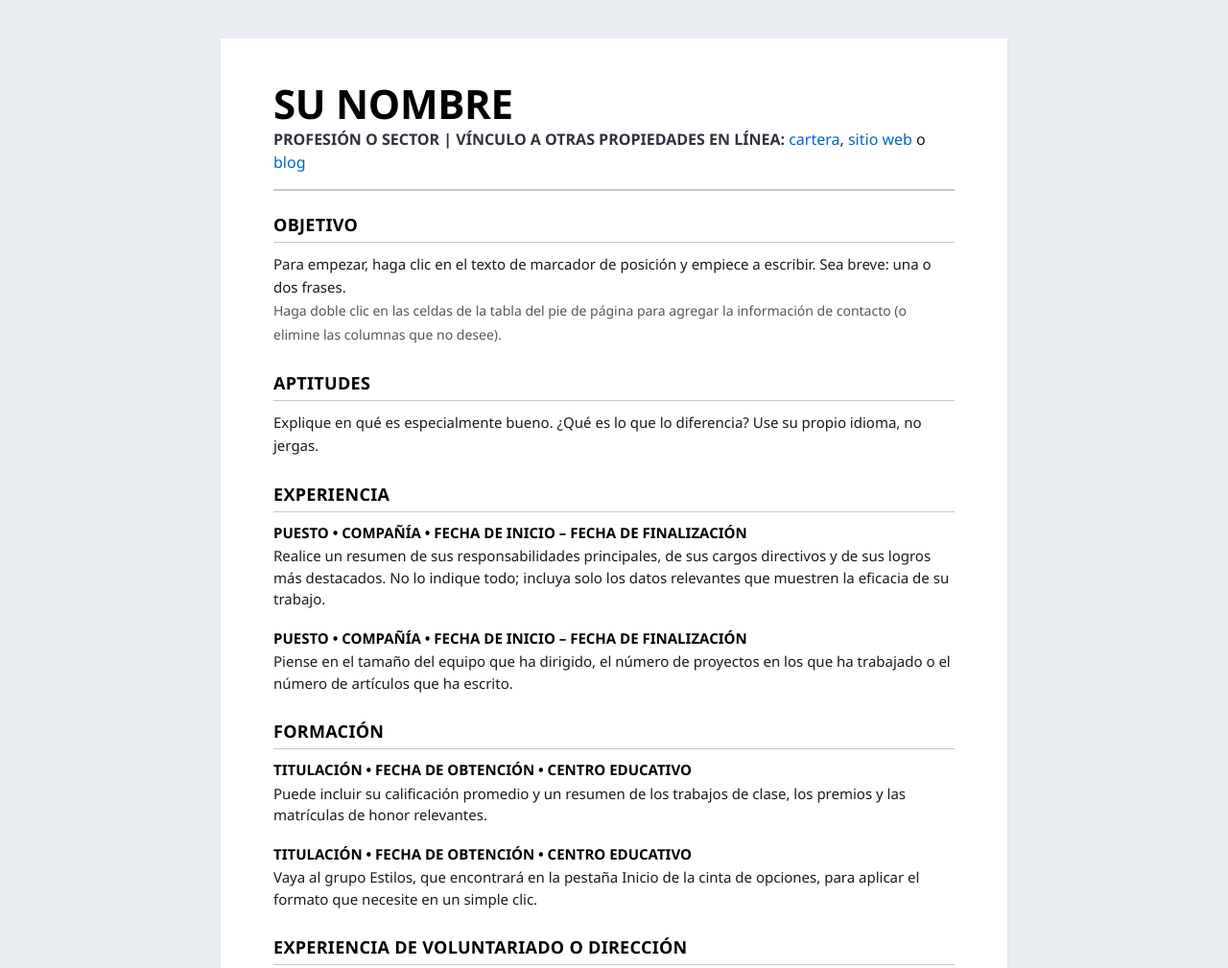
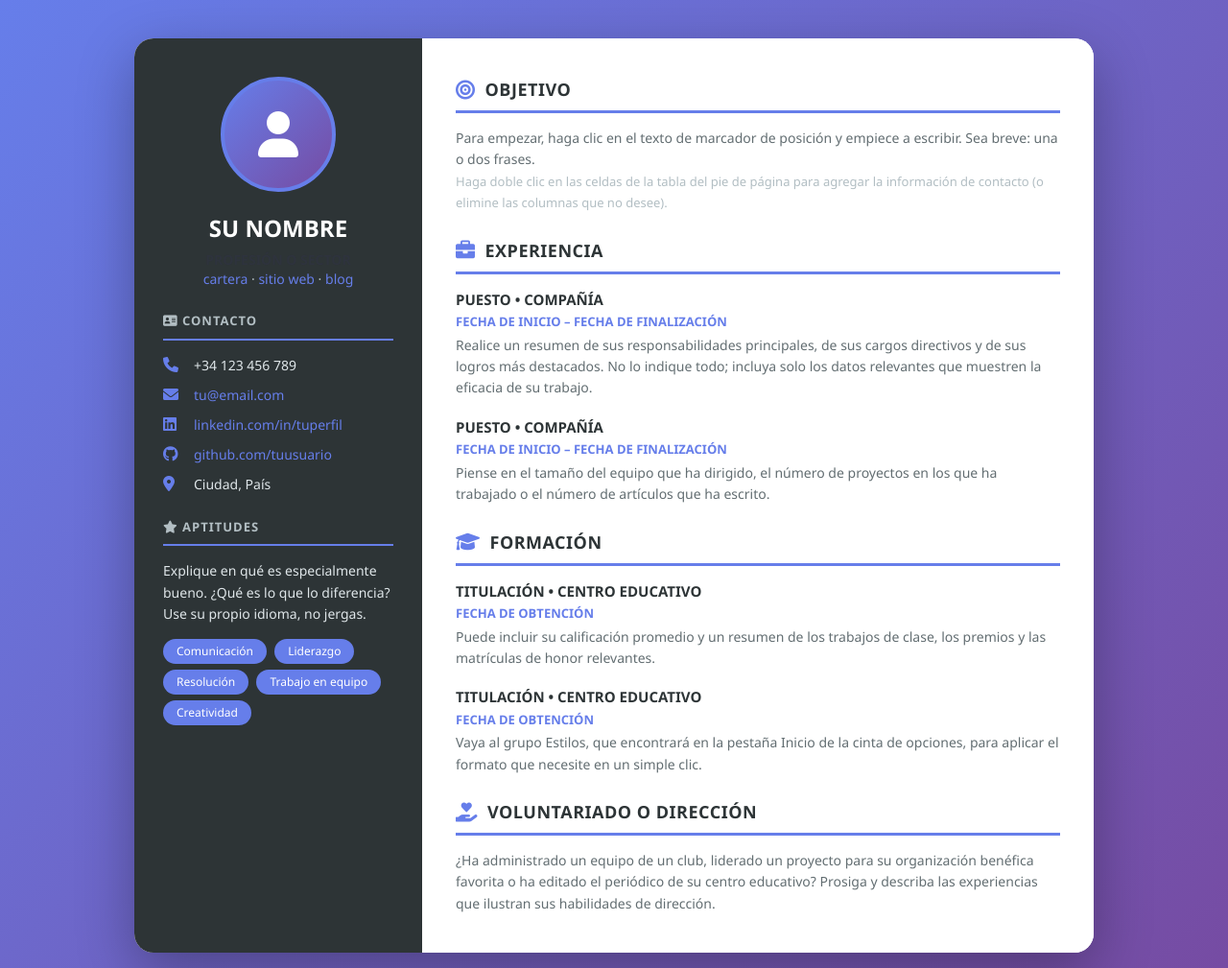
Before and after one commit to Edsoul23/CV_github_7a, a plain HTML site: page index.html in a window 1280 px wide. Shown: the top 1009 px of the page at 96% size. Drawn offline with nearby package versions, Linux system fonts and the light colour scheme.

Commit message:
UPDATE | other form with public github pages

```diff
--- a/index.html
+++ b/index.html
@@ -4,91 +4,152 @@
     <meta charset="UTF-8">
     <meta name="viewport" content="width=device-width, initial-scale=1.0">
     <title>Currículum Vitae</title>
-    <!-- SOLO Bulma para la estructura base, SIN estilos adicionales -->
     <link rel="stylesheet" href="https://cdn.jsdelivr.net/npm/bulma@1.0.4/css/bulma.min.css">
+    <link rel="stylesheet" href="https://cdnjs.cloudflare.com/ajax/libs/font-awesome/6.0.0-beta3/css/all.min.css">
     <style>
-        /* RESET COMPLETO - EMPEZAMOS DESDE CERO */
-        * {
-            margin: 0;
-            padding: 0;
-            box-sizing: border-box;
+        body {
+            background: linear-gradient(135deg, #667eea 0%, #764ba2 100%);
+            min-height: 100vh;
+            padding: 40px 20px;
+            font-family: 'Segoe UI', 'Helvetica Neue', Arial, sans-serif;
+            display: flex;
+            align-items: center;
+            justify-content: center;
         }
 
-        body {
-            background: #e8ecf1;
-            padding: 40px 20px;
-            font-family: 'Segoe UI', 'Helvetica Neue', Arial, sans-serif;
+        .cv {
+            max-width: 1000px;
+            width: 100%;
+            background: white;
+            border-radius: 20px;
+            box-shadow: 0 20px 60px rgba(0,0,0,0.3);
+            overflow: hidden;
+            display: grid;
+            grid-template-columns: 300px 1fr;
         }
 
-        /* CONTENEDOR PRINCIPAL - SIMPLE Y LIMPIO */
-        .cv {
-            max-width: 820px;
-            margin: 0 auto;
-            background: #ffffff;
-            padding: 45px 55px 40px;
-            box-shadow: 0 1px 3px rgba(0,0,0,0.06);
+        /* ===== COLUMNA IZQUIERDA ===== */
+        .cv-izquierda {
+            background: #2d3436;
+            color: #dfe6e9;
+            padding: 40px 30px;
         }
 
-        /* ===== ENCABEZADO ===== */
-        .nombre {
-            font-size: 42px;
-            font-weight: 700;
-            color: #000000;
-            letter-spacing: -0.3px;
-            margin-bottom: 2px;
-            line-height: 1.1;
+        .avatar {
+            width: 120px;
+            height: 120px;
+            border-radius: 50%;
+            background: linear-gradient(135deg, #667eea, #764ba2);
+            margin: 0 auto 20px;
+            display: flex;
+            align-items: center;
+            justify-content: center;
+            font-size: 48px;
+            color: white;
+            border: 4px solid #667eea;
         }
 
-        .profesion {
-            font-size: 16px;
-            font-weight: 500;
-            color: #1a1a1a;
-            margin-bottom: 1px;
+        .cv-izquierda .nombre {
+            font-size: 24px;
+            font-weight: 700;
+            color: white;
+            text-align: center;
+            margin-bottom: 5px;
         }
 
-        .profesion a {
-            color: #0066cc;
+        .cv-izquierda .profesion {
+            font-size: 14px;
+            color: #b2bec3;
+            text-align: center;
+            margin-bottom: 25px;
+            line-height: 1.4;
+        }
+
+        .cv-izquierda .profesion a {
+            color: #667eea;
             text-decoration: none;
         }
 
-        .profesion a:hover {
+        .cv-izquierda .seccion-titulo {
+            font-size: 13px;
+            font-weight: 700;
+            text-transform: uppercase;
+            letter-spacing: 1px;
+            color: #b2bec3;
+            border-bottom: 2px solid #667eea;
+            padding-bottom: 8px;
+            margin: 25px 0 15px 0;
+        }
+
+        .cv-izquierda .texto {
+            font-size: 14px;
+            line-height: 1.6;
+            color: #dfe6e9;
+        }
+
+        .contacto-item {
+            display: flex;
+            align-items: center;
+            gap: 12px;
+            font-size: 14px;
+            color: #dfe6e9;
+            margin-bottom: 10px;
+        }
+
+        .contacto-item i {
+            width: 20px;
+            color: #667eea;
+            font-size: 16px;
+        }
+
+        .contacto-item a {
+            color: #667eea;
+            text-decoration: none;
+        }
+
+        .contacto-item a:hover {
             text-decoration: underline;
         }
 
-        .linea-separadora {
-            border: none;
-            border-top: 2px solid #c0c8d4;
-            margin: 16px 0 22px 0;
+        .habilidad-tag {
+            display: inline-block;
+            background: #667eea;
+            color: white;
+            padding: 4px 14px;
+            border-radius: 20px;
+            font-size: 12px;
+            margin: 3px 4px 3px 0;
         }
 
-        /* ===== SECCIONES ===== */
-        .seccion {
-            margin-bottom: 26px;
+        /* ===== COLUMNA DERECHA ===== */
+        .cv-derecha {
+            padding: 40px 35px;
+            background: white;
         }
 
-        .titulo-seccion {
+        .cv-derecha .seccion-titulo {
             font-size: 18px;
             font-weight: 700;
-            color: #000000;
+            color: #2d3436;
             text-transform: uppercase;
-            letter-spacing: 0.3px;
-            border-bottom: 1px solid #c0c8d4;
-            padding-bottom: 4px;
-            margin-bottom: 10px;
+            letter-spacing: 0.5px;
+            border-bottom: 3px solid #667eea;
+            padding-bottom: 8px;
+            margin: 25px 0 15px 0;
+            display: flex;
+            align-items: center;
+            gap: 10px;
         }
 
-        .texto-seccion {
-            font-size: 15px;
-            line-height: 1.6;
-            color: #1a1a1a;
+        .cv-derecha .seccion-titulo i {
+            color: #667eea;
+            font-size: 20px;
         }
 
-        .texto-seccion small {
-            font-size: 14px;
-            color: #555;
+        .cv-derecha .seccion-titulo:first-of-type {
+            margin-top: 0;
         }
 
-        /* ===== ENTRADAS ===== */
         .entrada {
             margin-bottom: 18px;
         }
@@ -96,50 +157,48 @@
         .entrada-titulo {
             font-weight: 700;
             font-size: 15px;
-            color: #000000;
-            margin-bottom: 2px;
+            color: #2d3436;
+            margin-bottom: 3px;
+        }
+
+        .entrada-fecha {
+            font-size: 13px;
+            color: #667eea;
+            font-weight: 600;
         }
 
         .entrada-descripcion {
-            font-size: 15px;
-            line-height: 1.5;
-            color: #1a1a1a;
+            font-size: 14px;
+            line-height: 1.6;
+            color: #636e72;
+            margin-top: 3px;
         }
 
-        /* ===== PIE DE CONTACTO ===== */
-        .contacto {
-            margin-top: 30px;
-            padding-top: 18px;
-            border-top: 2px solid #c0c8d4;
-            display: flex;
-            flex-wrap: wrap;
-            gap: 8px 28px;
+        .texto-seccion {
             font-size: 14px;
-            color: #1a1a1a;
+            line-height: 1.6;
+            color: #636e72;
         }
 
-        .contacto-item {
-            display: inline-flex;
-            align-items: center;
-            gap: 4px;
-        }
-
-        .contacto a {
-            color: #0066cc;
-            text-decoration: none;
-        }
-
-        .contacto a:hover {
-            text-decoration: underline;
+        .texto-seccion small {
+            font-size: 13px;
+            color: #b2bec3;
         }
 
         /* ===== RESPONSIVE ===== */
-        @media (max-width: 650px) {
+        @media (max-width: 768px) {
             .cv {
+                grid-template-columns: 1fr;
+                border-radius: 12px;
+            }
+            .cv-izquierda {
                 padding: 30px 25px;
             }
-            .nombre {
-                font-size: 32px;
+            .cv-derecha {
+                padding: 30px 25px;
+            }
+            body {
+                padding: 20px 15px;
             }
         }
     </style>
@@ -148,99 +207,106 @@
 
 <div class="cv">
 
-    <!-- ============================================================ -->
-    <!-- ENCABEZADO -->
-    <!-- ============================================================ -->
+    <!-- ===== COLUMNA IZQUIERDA ===== -->
+    <div class="cv-izquierda">
+
+        <div class="avatar">
+            <i class="fas fa-user"></i>
+        </div>
+
         <div class="nombre">SU NOMBRE</div>
         <div class="profesion">
-        <strong>PROFESIÓN O SECTOR | VÍNCULO A OTRAS PROPIEDADES EN LÍNEA:</strong>
-        <a href="#">cartera</a>, <a href="#">sitio web</a> o <a href="#">blog</a>
+            <strong>PROFESIÓN O SECTOR</strong><br>
+            <a href="#">cartera</a> · <a href="#">sitio web</a> · <a href="#">blog</a>
         </div>
 
-    <hr class="linea-separadora">
+        <!-- CONTACTO -->
+        <div class="seccion-titulo"><i class="fas fa-address-card"></i> CONTACTO</div>
+        <div class="contacto-item">
+            <i class="fas fa-phone"></i> +34 123 456 789
+        </div>
+        <div class="contacto-item">
+            <i class="fas fa-envelope"></i> <a href="mailto:tu@email.com">tu@email.com</a>
+        </div>
+        <div class="contacto-item">
+            <i class="fab fa-linkedin"></i> <a href="#">linkedin.com/in/tuperfil</a>
+        </div>
+        <div class="contacto-item">
+            <i class="fab fa-github"></i> <a href="#">github.com/tuusuario</a>
+        </div>
+        <div class="contacto-item">
+            <i class="fas fa-map-marker-alt"></i> Ciudad, País
+        </div>
 
-    <!-- ============================================================ -->
+        <!-- APTITUDES -->
+        <div class="seccion-titulo"><i class="fas fa-star"></i> APTITUDES</div>
+        <div class="texto" style="margin-bottom: 12px;">
+            Explique en qué es especialmente bueno. ¿Qué es lo que lo diferencia? Use su propio idioma, no jergas.
+        </div>
+        <div>
+            <span class="habilidad-tag">Comunicación</span>
+            <span class="habilidad-tag">Liderazgo</span>
+            <span class="habilidad-tag">Resolución</span>
+            <span class="habilidad-tag">Trabajo en equipo</span>
+            <span class="habilidad-tag">Creatividad</span>
+        </div>
+
+    </div>
+
+    <!-- ===== COLUMNA DERECHA ===== -->
+    <div class="cv-derecha">
+
         <!-- OBJETIVO -->
-    <!-- ============================================================ -->
-    <div class="seccion">
-        <div class="titulo-seccion">OBJETIVO</div>
+        <div class="seccion-titulo"><i class="fas fa-bullseye"></i> OBJETIVO</div>
         <div class="texto-seccion">
             Para empezar, haga clic en el texto de marcador de posición y empiece a escribir. Sea breve: una o dos frases.<br>
             <small>Haga doble clic en las celdas de la tabla del pie de página para agregar la información de contacto (o elimine las columnas que no desee).</small>
         </div>
-    </div>
 
-    <!-- ============================================================ -->
-    <!-- APTITUDES -->
-    <!-- ============================================================ -->
-    <div class="seccion">
-        <div class="titulo-seccion">APTITUDES</div>
-        <div class="texto-seccion">
-            Explique en qué es especialmente bueno. ¿Qué es lo que lo diferencia? Use su propio idioma, no jergas.
-        </div>
-    </div>
-
-    <!-- ============================================================ -->
         <!-- EXPERIENCIA -->
-    <!-- ============================================================ -->
-    <div class="seccion">
-        <div class="titulo-seccion">EXPERIENCIA</div>
+        <div class="seccion-titulo"><i class="fas fa-briefcase"></i> EXPERIENCIA</div>
 
         <div class="entrada">
-            <div class="entrada-titulo">PUESTO • COMPAÑÍA • FECHA DE INICIO – FECHA DE FINALIZACIÓN</div>
+            <div class="entrada-titulo">PUESTO • COMPAÑÍA</div>
+            <div class="entrada-fecha">FECHA DE INICIO – FECHA DE FINALIZACIÓN</div>
             <div class="entrada-descripcion">
                 Realice un resumen de sus responsabilidades principales, de sus cargos directivos y de sus logros más destacados. No lo indique todo; incluya solo los datos relevantes que muestren la eficacia de su trabajo.
             </div>
         </div>
 
         <div class="entrada">
-            <div class="entrada-titulo">PUESTO • COMPAÑÍA • FECHA DE INICIO – FECHA DE FINALIZACIÓN</div>
+            <div class="entrada-titulo">PUESTO • COMPAÑÍA</div>
+            <div class="entrada-fecha">FECHA DE INICIO – FECHA DE FINALIZACIÓN</div>
             <div class="entrada-descripcion">
                 Piense en el tamaño del equipo que ha dirigido, el número de proyectos en los que ha trabajado o el número de artículos que ha escrito.
             </div>
         </div>
-    </div>
 
-    <!-- ============================================================ -->
         <!-- FORMACIÓN -->
-    <!-- ============================================================ -->
-    <div class="seccion">
-        <div class="titulo-seccion">FORMACIÓN</div>
+        <div class="seccion-titulo"><i class="fas fa-graduation-cap"></i> FORMACIÓN</div>
 
         <div class="entrada">
-            <div class="entrada-titulo">TITULACIÓN • FECHA DE OBTENCIÓN • CENTRO EDUCATIVO</div>
+            <div class="entrada-titulo">TITULACIÓN • CENTRO EDUCATIVO</div>
+            <div class="entrada-fecha">FECHA DE OBTENCIÓN</div>
             <div class="entrada-descripcion">
                 Puede incluir su calificación promedio y un resumen de los trabajos de clase, los premios y las matrículas de honor relevantes.
             </div>
         </div>
 
         <div class="entrada">
-            <div class="entrada-titulo">TITULACIÓN • FECHA DE OBTENCIÓN • CENTRO EDUCATIVO</div>
+            <div class="entrada-titulo">TITULACIÓN • CENTRO EDUCATIVO</div>
+            <div class="entrada-fecha">FECHA DE OBTENCIÓN</div>
             <div class="entrada-descripcion">
                 Vaya al grupo Estilos, que encontrará en la pestaña Inicio de la cinta de opciones, para aplicar el formato que necesite en un simple clic.
             </div>
         </div>
-    </div>
 
-    <!-- ============================================================ -->
         <!-- VOLUNTARIADO -->
-    <!-- ============================================================ -->
-    <div class="seccion">
-        <div class="titulo-seccion">EXPERIENCIA DE VOLUNTARIADO O DIRECCIÓN</div>
+        <div class="seccion-titulo"><i class="fas fa-hand-holding-heart"></i> VOLUNTARIADO O DIRECCIÓN</div>
         <div class="texto-seccion">
             ¿Ha administrado un equipo de un club, liderado un proyecto para su organización benéfica favorita o ha editado el periódico de su centro educativo? Prosiga y describa las experiencias que ilustran sus habilidades de dirección.
         </div>
-    </div>
 
-    <!-- ============================================================ -->
-    <!-- PIE DE CONTACTO -->
-    <!-- ============================================================ -->
-    <div class="contacto">
-        <span class="contacto-item">📞 +34 123 456 789</span>
-        <span class="contacto-item">✉️ <a href="mailto:tu@email.com">tu@email.com</a></span>
-        <span class="contacto-item">🔗 <a href="#">linkedin.com/in/tuperfil</a></span>
-        <span class="contacto-item">🐙 <a href="#">github.com/tuusuario</a></span>
-        <span class="contacto-item">📍 Ciudad, País</span>
     </div>
 
 </div>
```
Lines whose indentation alone changed are shown as unchanged.
